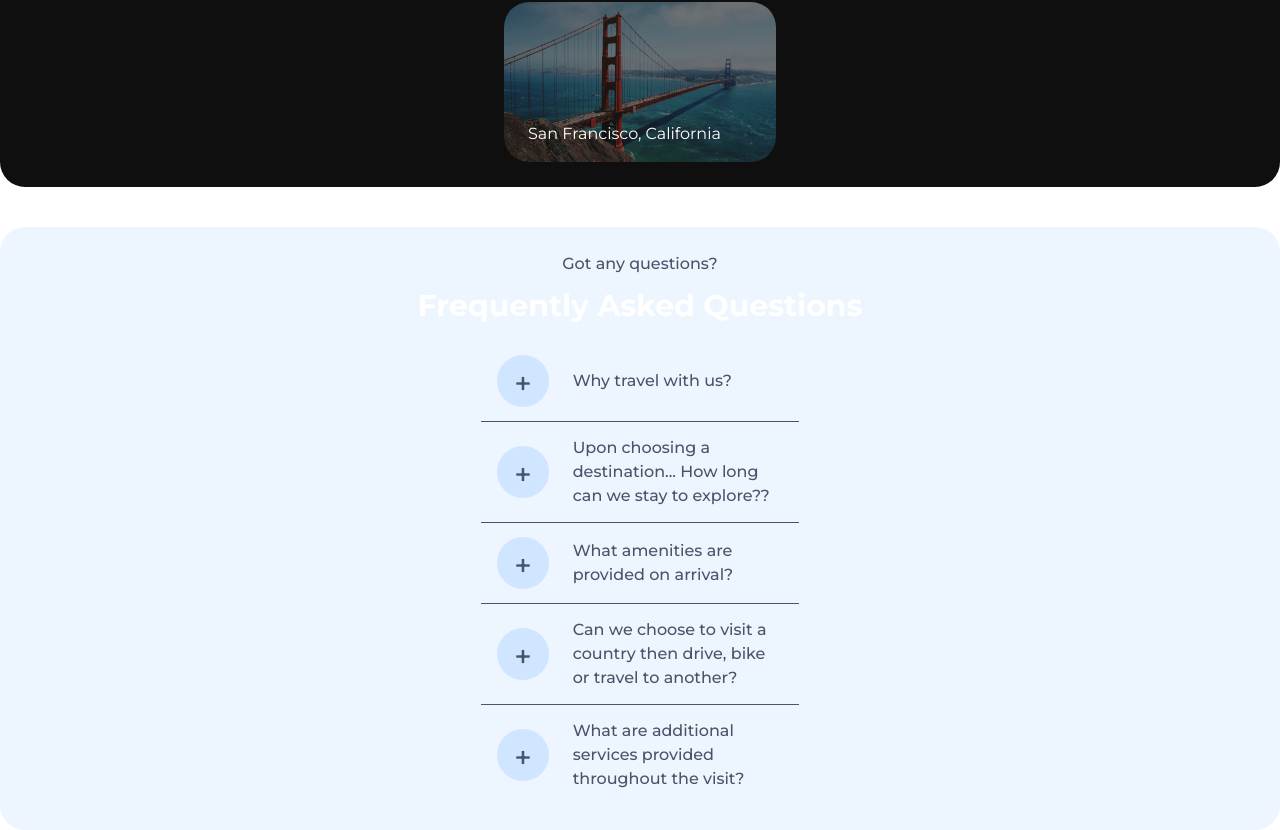
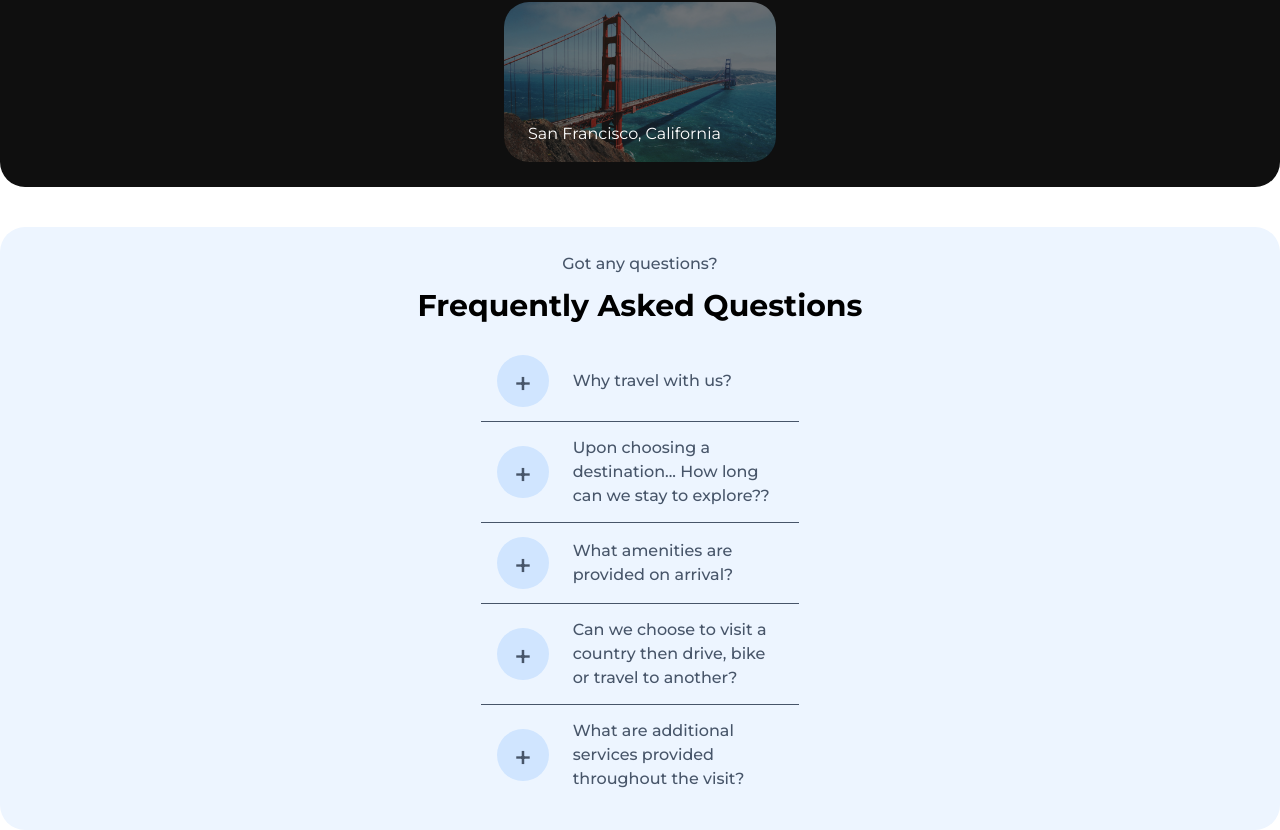
Before and after one commit to Nero1889/Project-5---GeoGo, a React (Vite) app: page / in a window 1280 px wide. Shown: the part 3270-4100 px from the top of the page. Built offline with nearby package versions, Linux system fonts and the light colour scheme; a web font is replaced by a local one.

Commit message:
Update questions.css

```diff
--- a/src/questions.css
+++ b/src/questions.css
@@ -16,7 +16,7 @@
     color: var(--txt);
 }
 #questions-title {
-    color: white;
+    color: var(--txt-hvr);
     font-size: var(--size-3xl);
     text-align: center;
     margin-top: .7rem;
```
